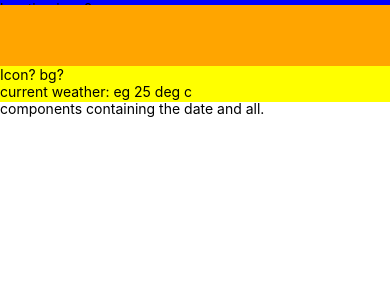
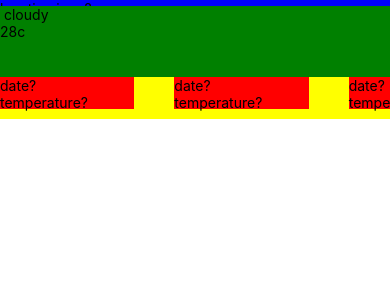
Before and after one commit to THEmmanuel/weda-app, a React Native app: screen / in a window 390 px wide. Shown: the top 300 px of the page. Built offline with nearby package versions, Linux system fonts and the light colour scheme.

Commit message:
added WeatherCard

```diff
--- a/App.tsx
+++ b/App.tsx
@@ -2,6 +2,7 @@
 // import axios from 'axios';
 
 import TemperatureDisplay from './components/TemperatureDisplay';
+import WeatherCard from './components/WeatherCard';
 
 import React, {
   // useState,
@@ -12,6 +13,7 @@ import {
   StyleSheet,
   View,
   Text,
+  ScrollView,
   // Image,
 } from 'react-native';
 
@@ -38,6 +40,7 @@ const App = () => {
   // }, [cityName]);
 
 
+  // const testArray = [1, 2, 3];
   return (
     <View>
       <View style={[styles.container, styles.navContainer]}>
@@ -47,14 +50,16 @@ const App = () => {
       </View>
 
       <View style={[styles.container, styles.temperatureContainer]}>
-        {TemperatureDisplay}
+        <TemperatureDisplay />
       </View>
 
-      <View style={[styles.container, styles.cardsContainer]}>
-        <Text>Icon? bg?</Text>
-        <Text>current weather: eg 25 deg c</Text>
-        <Text>components containing the date and all.</Text>
-      </View>
+      <ScrollView
+        style={[styles.container, styles.cardsContainer]}
+        horizontal={true}>
+        <WeatherCard />
+        <WeatherCard />
+        <WeatherCard />
+      </ScrollView>
     </View>
   );
 };
--- /dev/null
+++ b/components/WeatherCard.tsx
@@ -0,0 +1,37 @@
+/* eslint-disable prettier/prettier */
+import React from 'react';
+import {
+    View,
+    Text,
+    StyleSheet,
+} from 'react-native';
+
+
+const WeatherCard = () => {
+    return (
+        <View style={styles.WeatherCardContainer}>
+            <Text>date?</Text>
+
+            <View style={styles.WeatherCard}>
+                <Text>temperature?</Text>
+            </View>
+        </View>
+    );
+};
+
+
+const styles = StyleSheet.create({
+    WeatherCardContainer: {
+        width: '35%',
+        height: '75%',
+        backgroundColor: 'red',
+        marginRight: '40px',
+    },
+
+    WeatherCard: {
+        height: '60%',
+    },
+
+});
+
+export default WeatherCard;
```
